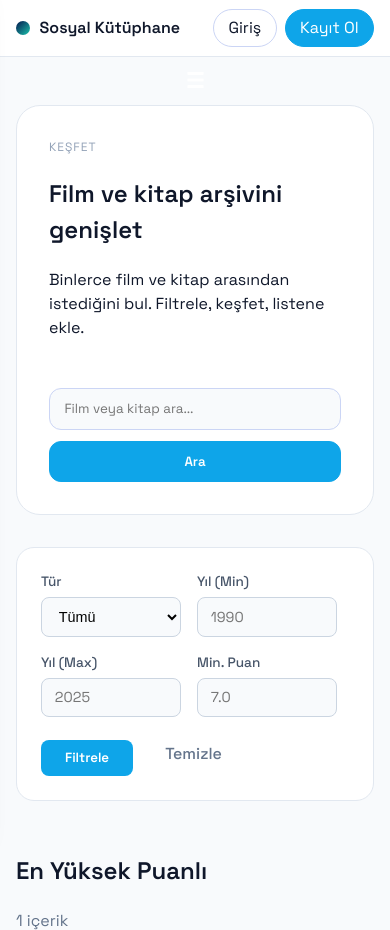
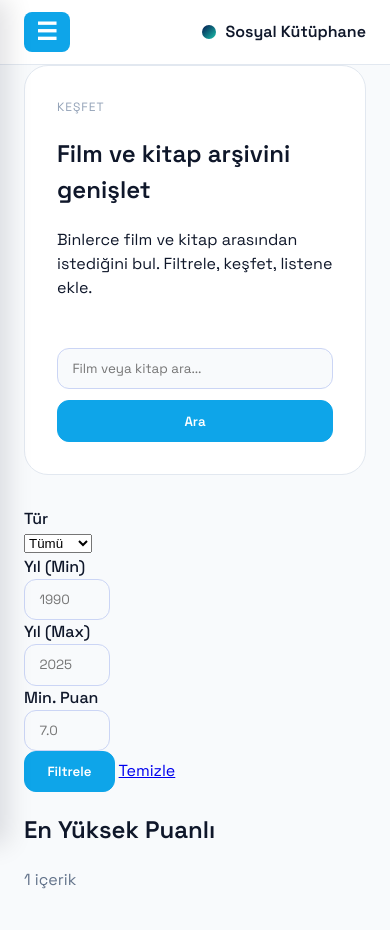
Before and after one commit to Alperen4105/yazlab2, a Flask app: page /explore in a window 390 px wide. Shown: the top 930 px of the page. Run offline with Flask 3, Linux system fonts and the light colour scheme; some libraries are stand-ins or nearby versions.

Commit message:
fix navbar duzeltildi

```diff
--- a/static/styles.css
+++ b/static/styles.css
@@ -371,103 +307,6 @@ button {
   white-space: nowrap;
 }
 
-.filters-panel {
-  background: white;
-  border-radius: 18px;
-  border: 1px solid #e2e8f0;
-  padding: 1.5rem;
-  margin-bottom: 2rem;
-}
-
-.filters-form {
-  display: flex;
-  gap: 1rem;
-  align-items: flex-end;
-  flex-wrap: wrap;
-}
-
-/* Mobile styles */
-@media (max-width: 700px) {
-  .header-inner {
-    height: 56px;
-    padding: 0.5rem 0;
-    flex-direction: row;
-    align-items: center;
-    gap: 0.6rem;
-  }
-  .menu-toggle { display: inline-block; background: transparent; border: none; font-size: 1.3rem; }
-  .nav-links {
-    position: fixed;
-    left: 0;
-    top: 0;
-    bottom: 0;
-    width: 260px;
-    background: white;
-    box-shadow: 8px 0 24px rgba(2,6,23,0.12);
-    transform: translateX(-110%);
-    transition: transform 220ms ease;
-    padding: 3.5rem 1rem 1rem;
-    z-index: 40;
-  }
-  body.nav-open .nav-links { transform: translateX(0); }
-  .nav-links a { display: block; margin: 0.6rem 0; padding: 0.5rem 0.4rem; }
-  .container { padding: 0 1rem; }
-  .explore-hero { grid-template-columns: 1fr; }
-
-  .mobile-overlay { position: fixed; inset: 0; background: rgba(2,6,23,0.32); z-index: 30; opacity: 0; pointer-events: none; transition: opacity 200ms ease; }
-  body.nav-open .mobile-overlay { opacity: 1; pointer-events: auto; }
-}
-
-.filter-group {
-  display: flex;
-  flex-direction: column;
-  gap: 0.3rem;
-  min-width: 140px;
-}
-
-.filter-group label {
-  font-size: 0.85rem;
-  font-weight: 500;
-  color: #475569;
-}
-
-.filter-group input,
-.filter-group select {
-  padding: 0.6rem 0.8rem;
-  border-radius: 8px;
-  border: 1px solid #cbd5e1;
-  background: #f8fafc;
-  font-size: 0.9rem;
-}
-
-.filter-btn {
-  padding: 0.6rem 1.5rem;
-  background: #0ea5e9;
-  color: white;
-  border: none;
-  border-radius: 8px;
-  font-weight: 600;
-  cursor: pointer;
-  transition: background 0.2s ease;
-}
-
-.filter-btn:hover {
-  background: #0284c7;
-}
-
-.filter-reset {
-  padding: 0.6rem 1rem;
-  color: #64748b;
-  text-decoration: none;
-  font-weight: 500;
-  border-radius: 8px;
-  transition: color 0.2s ease;
-}
-
-.filter-reset:hover {
-  color: #0f172a;
-}
-
 .carousel .card-row {
   display: grid;
   grid-template-columns: repeat(auto-fit, minmax(220px, 1fr));
@@ -777,6 +497,90 @@ button {
   margin-top: 1.5rem;
 }
 
+/* Hide menu toggle by default (desktop) */
+.menu-toggle {
+  display: none;
+}
+
+/* Hide mobile-only links on desktop */
+.mobile-only {
+  display: none;
+}
+
+.mobile-overlay {
+  position: fixed;
+  inset: 0;
+  background: rgba(2, 6, 23, 0.32);
+  z-index: 30;
+  opacity: 0;
+  pointer-events: none;
+  transition: opacity 200ms ease;
+}
+
+body.nav-open .mobile-overlay {
+  opacity: 1;
+  pointer-events: auto;
+}
+
+/* Mobile menu styles */
+@media (max-width: 700px) {
+  .header-inner {
+    position: relative;
+  }
+
+  .menu-toggle {
+    display: inline-block;
+    background: #0ea5e9;
+    color: white;
+    border: none;
+    font-size: 1.5rem;
+    padding: 0.5rem 0.75rem;
+    border-radius: 8px;
+    cursor: pointer;
+    line-height: 1;
+    margin-right: 0.5rem;
+  }
+
+  .nav-actions {
+    display: none;
+  }
+
+  .nav-links {
+    position: fixed;
+    left: 0;
+    top: 0;
+    bottom: 0;
+    width: 260px;
+    background: white;
+    box-shadow: 8px 0 24px rgba(2, 6, 23, 0.12);
+    transform: translateX(-100%);
+    transition: transform 220ms ease;
+    padding: 3.5rem 1rem 1rem;
+    z-index: 40;
+    display: flex;
+    flex-direction: column;
+  }
+
+  body.nav-open .nav-links {
+    transform: translateX(0);
+  }
+
+  .nav-links a {
+    display: block;
+    margin: 0.6rem 0;
+    padding: 0.5rem 0.4rem;
+  }
+
+  .mobile-only {
+    display: block;
+  }
+
+  .nav-links .menu-toggle {
+    align-self: flex-start;
+    margin-bottom: 1rem;
+  }
+}
+
 @media (max-width: 900px) {
   .layout-grid {
     grid-template-columns: 1fr;
--- a/templates/base.html
+++ b/templates/base.html
@@ -1,13 +1,23 @@
-<!doctype html>
+<!DOCTYPE html>
 <html lang="tr">
   <head>
     <meta charset="utf-8" />
     <meta name="viewport" content="width=device-width, initial-scale=1" />
     <title>{{ platform_title }}{% if title %} · {{ title }}{% endif %}</title>
-    <link rel="stylesheet" href="{{ url_for('static', filename='styles.css') }}" />
-    <link rel="manifest" href="{{ url_for('static', filename='manifest.json') }}" />
+    <link
+      rel="stylesheet"
+      href="{{ url_for('static', filename='styles.css') }}"
+    />
+    <link
+      rel="manifest"
+      href="{{ url_for('static', filename='manifest.json') }}"
+    />
     <link rel="preconnect" href="https://fonts.googleapis.com" />
-    <link rel="icon" type="image/png" href="{{ url_for('static', filename='favicon.png') }}?v=1">
+    <link
+      rel="icon"
+      type="image/png"
+      href="{{ url_for('static', filename='favicon.png') }}?v=1"
+    />
     <link rel="preconnect" href="https://fonts.gstatic.com" crossorigin />
     <link
       href="https://fonts.googleapis.com/css2?family=Space+Grotesk:wght@400;500;600&display=swap"
@@ -17,22 +27,38 @@
   <body>
     <header class="app-header">
       <div class="container header-inner">
+        <button id="menuToggle" class="menu-toggle" aria-label="Menu" hidden>
+          ☰
+        </button>
         <a href="{{ url_for('feed') }}" class="brand">
           <span class="logo-dot"></span>
           <span>Sosyal Kütüphane</span>
         </a>
         <nav class="nav-links">
+          <button id="menuToggle" class="mobile-only" aria-label="Menu" hidden>
+            ☰
+          </button>
           <a href="{{ url_for('feed') }}">Akış</a>
           <a href="{{ url_for('explore') }}">Keşfet</a>
           {% if current_user %}
-            <a href="{{ url_for('profile', username=current_user.username) }}">Profilim</a>
+          <a
+            href="{{ url_for('profile', username=current_user.username) }}"
+            class="mobile-only"
+            >Profilim</a
+          >
+          <a href="{{ url_for('logout') }}" class="mobile-only">Çıkış</a>
           {% else %}
           <a href="{{ url_for('login') }}">Profil</a>
+          <a href="{{ url_for('login') }}" class="mobile-only">Giriş</a>
+          <a href="{{ url_for('register') }}" class="mobile-only">Kayıt Ol</a>
           {% endif %}
         </nav>
         <div class="nav-actions">
           {% if current_user %}
-            <a class="ghost" href="{{ url_for('profile', username=current_user.username) }}">
+          <a
+            class="ghost"
+            href="{{ url_for('profile', username=current_user.username) }}"
+          >
             {{ current_user.display_name or current_user.username }}
           </a>
           <a class="primary" href="{{ url_for('logout') }}">Çıkış</a>
@@ -44,44 +70,55 @@
       </div>
     </header>
 
-    <button id="menuToggle" class="menu-toggle" aria-label="Menu" hidden>☰</button>
     <div id="mobileOverlay" class="mobile-overlay" hidden></div>
 
-    <main class="container">
-      {% block content %}{% endblock %}
-    </main>
+    <main class="container">{% block content %}{% endblock %}</main>
 
     <footer class="app-footer">
       <div class="container">
-        <p>© {{ 2025 }} Sosyal Kütüphane · API Kaynakları: TMDb & Google Books</p>
+        <p>
+          © {{ 2025 }} Sosyal Kütüphane · API Kaynakları: TMDb & Google Books
+        </p>
       </div>
     </footer>
     <script>
       // register service worker if available
-      if ('serviceWorker' in navigator) {
-        window.addEventListener('load', function() {
-          navigator.serviceWorker.register('/static/service-worker.js').catch(function(err){
-            console.warn('ServiceWorker registration failed:', err);
+      if ("serviceWorker" in navigator) {
+        window.addEventListener("load", function () {
+          navigator.serviceWorker
+            .register("/static/service-worker.js")
+            .catch(function (err) {
+              console.warn("ServiceWorker registration failed:", err);
             });
         });
       }
 
       // simple mobile menu toggle
-      document.addEventListener('DOMContentLoaded', function(){
-        try{
-          var btn = document.getElementById('menuToggle');
-            if(!btn) return;
-            btn.removeAttribute('hidden');
-            var overlay = document.getElementById('mobileOverlay');
-            btn.addEventListener('click', function(){
-              document.body.classList.toggle('nav-open');
+      document.addEventListener("DOMContentLoaded", function () {
+        try {
+          var buttons = document.querySelectorAll("#menuToggle");
+          if (!buttons.length) return;
+
+          // Remove hidden attribute from all toggle buttons
+          buttons.forEach(function (btn) {
+            btn.removeAttribute("hidden");
           });
-            if(overlay){
-              overlay.addEventListener('click', function(){
-                document.body.classList.remove('nav-open');
+
+          var overlay = document.getElementById("mobileOverlay");
+
+          // Add click handler to all toggle buttons
+          buttons.forEach(function (btn) {
+            btn.addEventListener("click", function () {
+              document.body.classList.toggle("nav-open");
+            });
+          });
+
+          if (overlay) {
+            overlay.addEventListener("click", function () {
+              document.body.classList.remove("nav-open");
             });
           }
-        }catch(e){}
+        } catch (e) {}
       });
     </script>
   </body>
```
Also changed, not shown: other parts of static/styles.css (+2 -185 lines), instance/app.db. Lines whose indentation alone changed are shown as unchanged.
